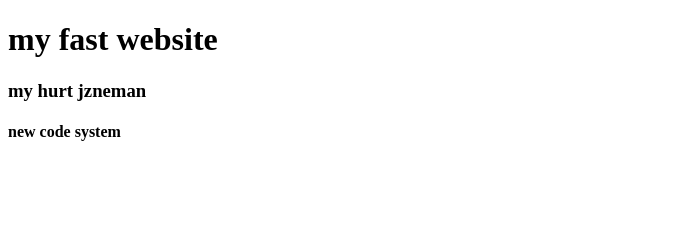
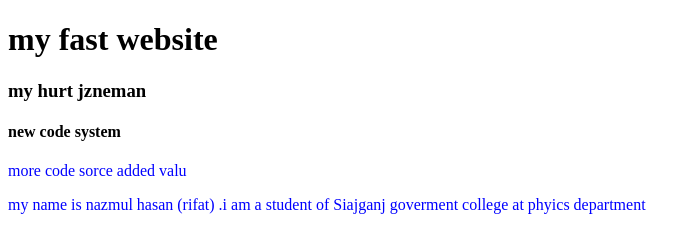
Before and after one commit to nazmulhasan27/my-secound-web, a plain HTML site: page index.html in a window 1280 px wide. Shown: the whole page, without its empty margins (0-699 px from the left). Drawn offline with Linux system fonts and the light colour scheme.

Commit message:
styles added

```diff
--- a/index.html
+++ b/index.html
@@ -5,11 +5,14 @@
     <meta http-equiv="X-UA-Compatible" content="IE=edge">
     <meta name="viewport" content="width=device-width, initial-scale=1.0">
     <title>my secound website</title>
+    <link rel="stylesheet" href="style.css">
 </head>
 <body>
     <h1>my fast website</h1>
     <h3>my hurt jzneman</h3>
     <h4>new code system</h4>
+    <p>more code sorce added valu </p>
+    <p>my name is nazmul hasan (rifat) .i am a student of Siajganj goverment college at phyics department</p>
 
 </body>
 </html>
--- /dev/null
+++ b/style.css
@@ -0,0 +1,3 @@
+p{
+    color: blue;
+}
```
